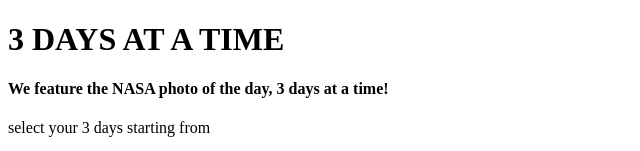
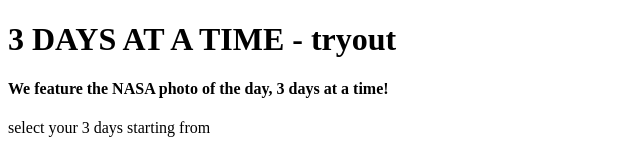
Before and after one commit to suey0128/3-days-at-a-time, a plain HTML site: page index.html in a window 1280 px wide. Shown: the top 151 px of the page, without its empty margins (0-640 px from the left). Drawn offline with Linux system fonts and the light colour scheme.

```diff
--- a/index.html
+++ b/index.html
@@ -8,7 +8,7 @@
 
     <body>
         <div id="h1Container">
-            <h1>3 DAYS AT A TIME</h1>
+            <h1>3 DAYS AT A TIME - tryout</h1>
         </div>
 
         <div id="selectionContainer">
```
